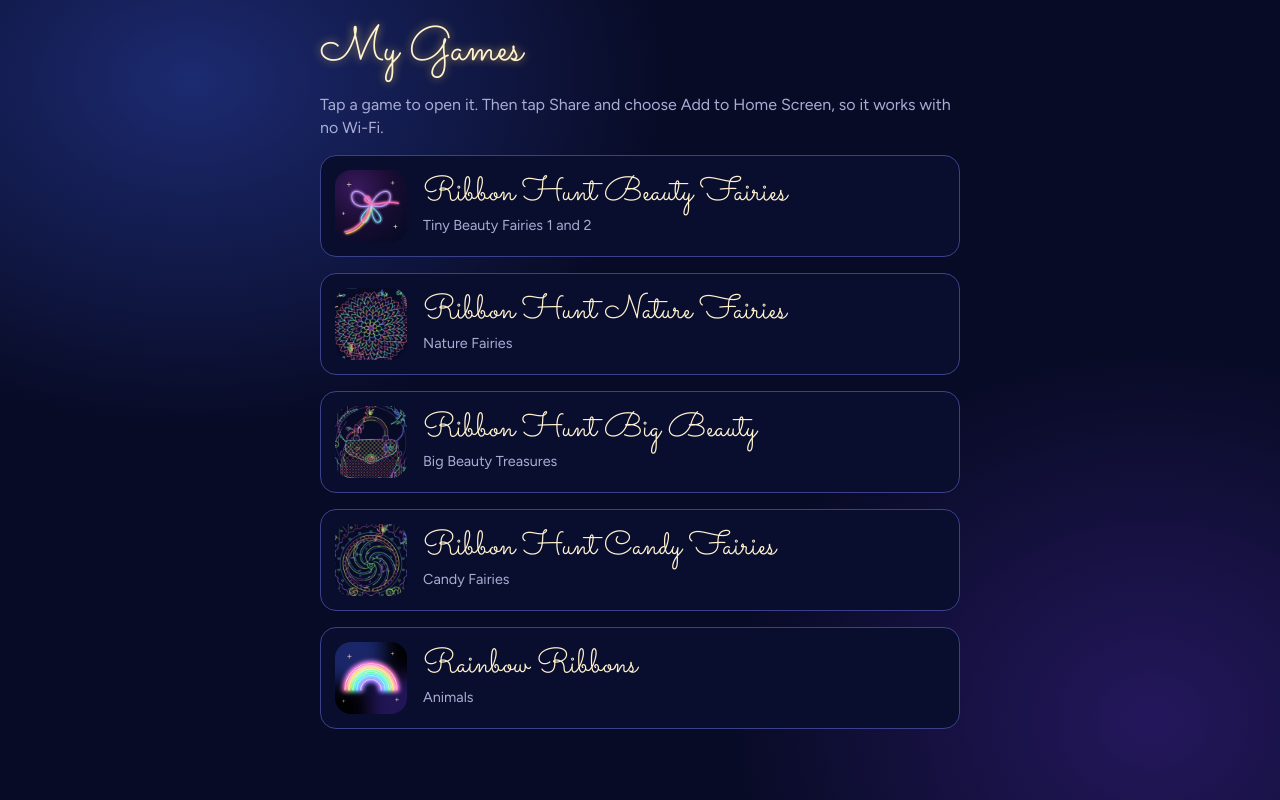
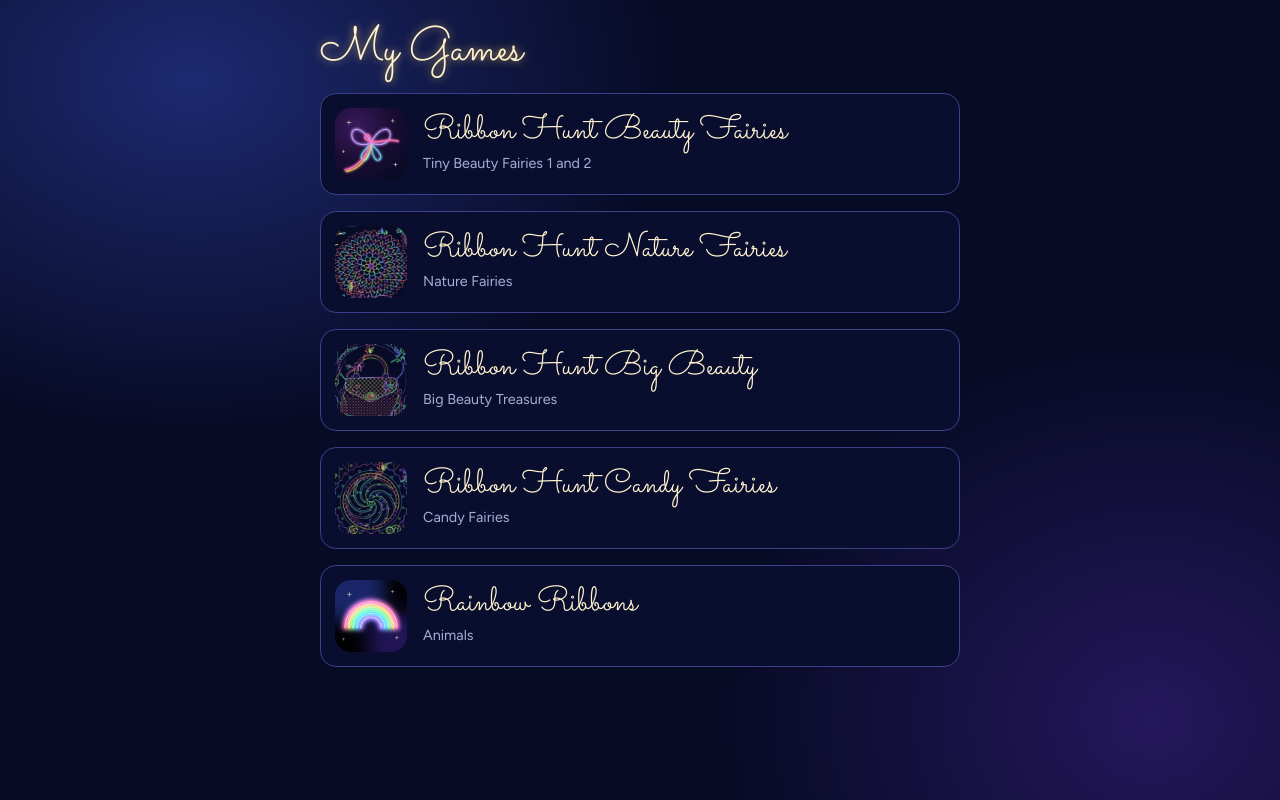
Before and after one commit to mistysjunk/Games, a plain HTML site: page index.html in a window 1280 px wide. Drawn offline with Linux system fonts and the light colour scheme.

Commit message:
Add files via upload

```diff
--- a/index.html
+++ b/index.html
@@ -17,7 +17,6 @@ a.g b{display:block;font:400 2.1rem/1.1 Sacramento,cursive;color:#fff3cf}
 a.g span{color:#a9acd4;font-size:.9rem}
 </style></head><body><main>
 <h1>My Games</h1>
-<p>Tap a game to open it. Then tap Share and choose Add to Home Screen, so it works with no Wi-Fi.</p>
 <a class="g" href="ribbon-hunt-beauty-fairies.html"><img src="icon-ribbon-hunt-beauty-fairies-192.png" alt=""><div><b>Ribbon Hunt Beauty Fairies</b><span>Tiny Beauty Fairies 1 and 2</span></div></a>
 <a class="g" href="ribbon-hunt-nature-fairies.html"><img src="icon-ribbon-hunt-nature-fairies-192.png" alt=""><div><b>Ribbon Hunt Nature Fairies</b><span>Nature Fairies</span></div></a>
 <a class="g" href="ribbon-hunt-big-beauty.html"><img src="icon-ribbon-hunt-big-beauty-192.png" alt=""><div><b>Ribbon Hunt Big Beauty</b><span>Big Beauty Treasures</span></div></a>
```
